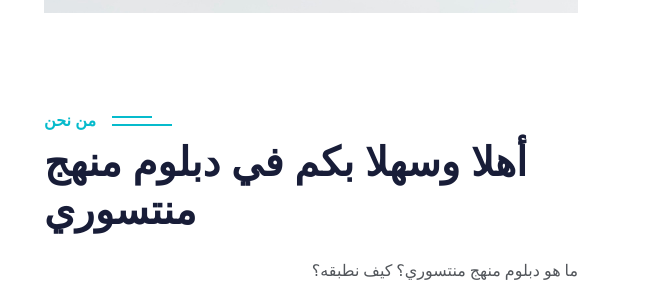
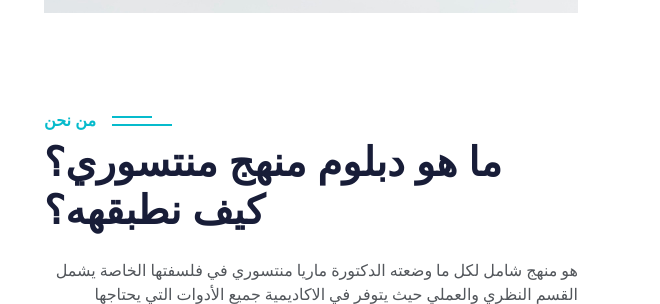
Before and after one commit to Billz-abboud/Montessori, a plain HTML site: page index.html in a window 1280 px wide. Shown: the part 1840-2144 px from the top of the page, 620-1280 px from the left. Drawn offline with nearby package versions, Linux system fonts and the light colour scheme.

Commit message:
Update index.html

```diff
--- a/index.html
+++ b/index.html
@@ -199,8 +199,7 @@
                 </div>
                 <div class="col-lg-6 wow fadeInUp" data-wow-delay="0.3s">
                     <h6 dir="rtl" class="section-title bg-white text-start text-primary pe-3">من نحن</h6>
-                    <h1 class="mb-4">أهلا وسهلا بكم في دبلوم منھج منتسوري</h1>
-                    <p dir="rtl" class="mb-4">ما ھو دبلوم منھج منتسوري؟ كیف نطبقه؟</p>
+                    <h1 class="mb-4">ما ھو دبلوم منھج منتسوري؟ كیف نطبقهه؟</h1>
                     <p dir="rtl" class="mb-4">ھو منھج شامل لكل ما وضعته الدكتورة ماریا منتسوري في فلسفتھا الخاصة
                                                                                 یشمل القسم النظري والعملي
                         حیث یتوفر في الاكادیمیة جمیع الأدوات التي یحتاجھا المتدرب لتطبیق المنھج والتدرب على كیفیة تقدیم كل أداة ومعرفة الھدف الواضح
```
